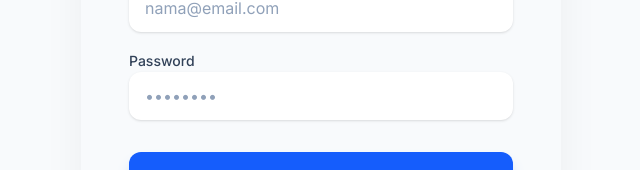
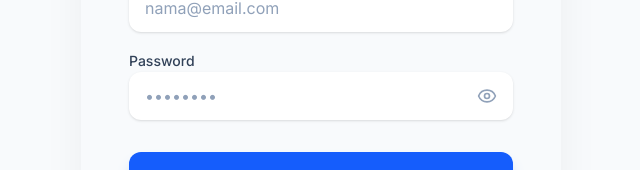
Before and after one commit to DANNN-ID/next-wallet, a Next.js app: page /login in a window 1280 px wide. Shown: the part 378-548 px from the top of the page, without its empty margins (319-959 px from the left). Built offline with nearby package versions, Linux system fonts and the light colour scheme.

Commit message:
feat: add login and registration pages

```diff
--- a/src/app/login/page.tsx
+++ b/src/app/login/page.tsx
@@ -2,13 +2,14 @@
 
 import { useState, useTransition } from 'react'
 import Link from 'next/link'
-import { Wallet } from 'lucide-react'
+import { Wallet, Eye, EyeOff } from 'lucide-react'
 import { login } from '@/app/actions/auth'
 import { useRouter } from 'next/navigation'
 
 export default function LoginPage() {
   const [error, setError] = useState<string | null>(null)
   const [isPending, startTransition] = useTransition()
+  const [showPassword, setShowPassword] = useState(false)
   const router = useRouter()
 
   async function onSubmit(formData: FormData) {
@@ -56,14 +57,24 @@
 
           <div className="space-y-1.5">
             <label className="text-sm font-medium text-slate-700 dark:text-slate-300" htmlFor="password">Password</label>
+            <div className="relative">
               <input
                 id="password"
                 name="password"
-              type="password"
+                type={showPassword ? "text" : "password"}
                 required
-              className="w-full px-4 py-3 rounded-xl bg-white dark:bg-slate-900 border-none shadow-sm focus:ring-2 focus:ring-blue-600 outline-none text-slate-900 dark:text-white placeholder-slate-400"
+                className="w-full px-4 py-3 rounded-xl bg-white dark:bg-slate-900 border-none shadow-sm focus:ring-2 focus:ring-blue-600 outline-none text-slate-900 dark:text-white placeholder-slate-400 pr-12"
                 placeholder="••••••••"
               />
+              <button
+                type="button"
+                onClick={() => setShowPassword(!showPassword)}
+                className="absolute right-4 top-1/2 -translate-y-1/2 text-slate-400 hover:text-slate-600 dark:hover:text-slate-300"
+                aria-label={showPassword ? "Sembunyikan password" : "Tampilkan password"}
+              >
+                {showPassword ? <EyeOff className="w-5 h-5" /> : <Eye className="w-5 h-5" />}
+              </button>
+            </div>
           </div>
 
           <button
--- a/src/app/register/page.tsx
+++ b/src/app/register/page.tsx
@@ -2,12 +2,13 @@
 
 import { useState, useTransition } from 'react'
 import Link from 'next/link'
-import { Wallet } from 'lucide-react'
+import { Wallet, Eye, EyeOff } from 'lucide-react'
 import { signup } from '@/app/actions/auth'
 
 export default function RegisterPage() {
   const [error, setError] = useState<string | null>(null)
   const [isPending, startTransition] = useTransition()
+  const [showPassword, setShowPassword] = useState(false)
 
   async function onSubmit(formData: FormData) {
     setError(null)
@@ -66,15 +67,25 @@
 
           <div className="space-y-1.5">
             <label className="text-sm font-medium text-slate-700 dark:text-slate-300" htmlFor="password">Password</label>
+            <div className="relative">
               <input
                 id="password"
                 name="password"
-              type="password"
+                type={showPassword ? "text" : "password"}
                 required
                 minLength={6}
-              className="w-full px-4 py-3 rounded-xl bg-white dark:bg-slate-900 border-none shadow-sm focus:ring-2 focus:ring-blue-600 outline-none text-slate-900 dark:text-white placeholder-slate-400"
+                className="w-full px-4 py-3 rounded-xl bg-white dark:bg-slate-900 border-none shadow-sm focus:ring-2 focus:ring-blue-600 outline-none text-slate-900 dark:text-white placeholder-slate-400 pr-12"
                 placeholder="Minimal 6 karakter"
               />
+              <button
+                type="button"
+                onClick={() => setShowPassword(!showPassword)}
+                className="absolute right-4 top-1/2 -translate-y-1/2 text-slate-400 hover:text-slate-600 dark:hover:text-slate-300"
+                aria-label={showPassword ? "Sembunyikan password" : "Tampilkan password"}
+              >
+                {showPassword ? <EyeOff className="w-5 h-5" /> : <Eye className="w-5 h-5" />}
+              </button>
+            </div>
           </div>
 
           <button
```
Lines whose indentation alone changed are shown as unchanged.
